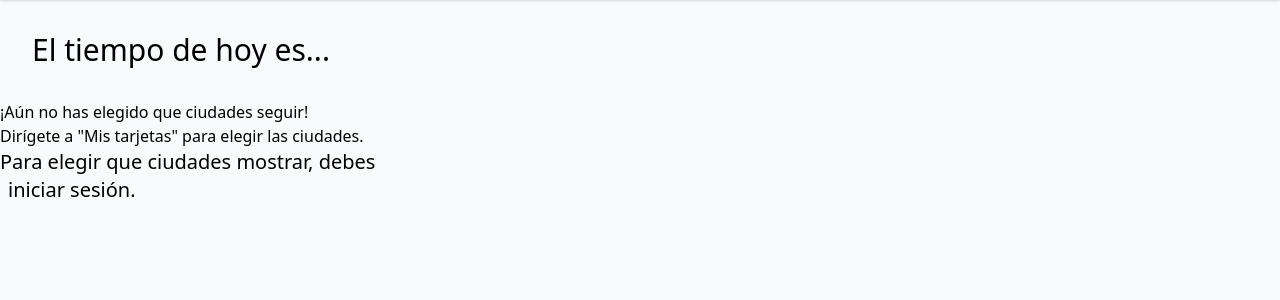
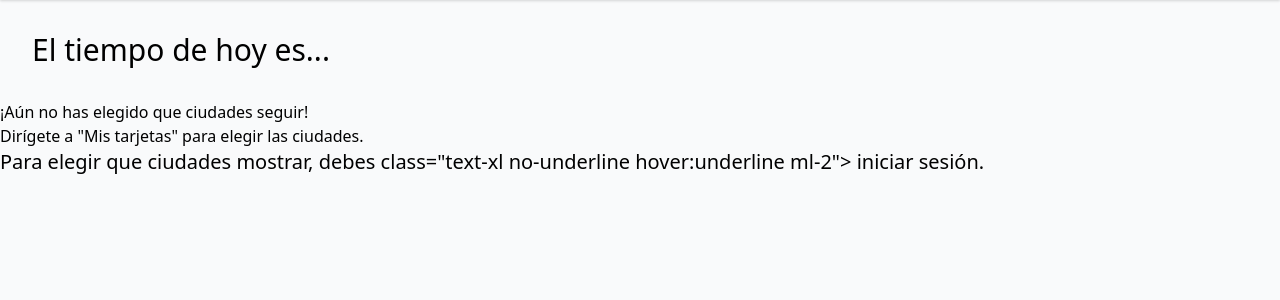
Before and after one commit to TanZng/CentroMeteorologico, a Django app: page / in a window 1280 px wide. Shown: the part 92-392 px from the top of the page. Run offline with Django 3.2, Linux system fonts and the light colour scheme; data that the repository does not hold is empty; some libraries are stand-ins or nearby versions.

Commit message:
Update climaAppMain.html

```diff
--- a/climaApp/templates/climaApp/climaAppMain.html
+++ b/climaApp/templates/climaApp/climaAppMain.html
@@ -106,7 +106,7 @@
 
     {% if user.is_anonymous %}
         <p class="text-xl"> Para elegir que ciudades mostrar, debes
-         <p class="text-xl no-underline hover:underline ml-2"> iniciar sesión. </p>
+          class="text-xl no-underline hover:underline ml-2"> iniciar sesión. </>
 
         {#        <p> ¿No tienes una cuenta? Registrate </p>#}
     {% endif %}
```
